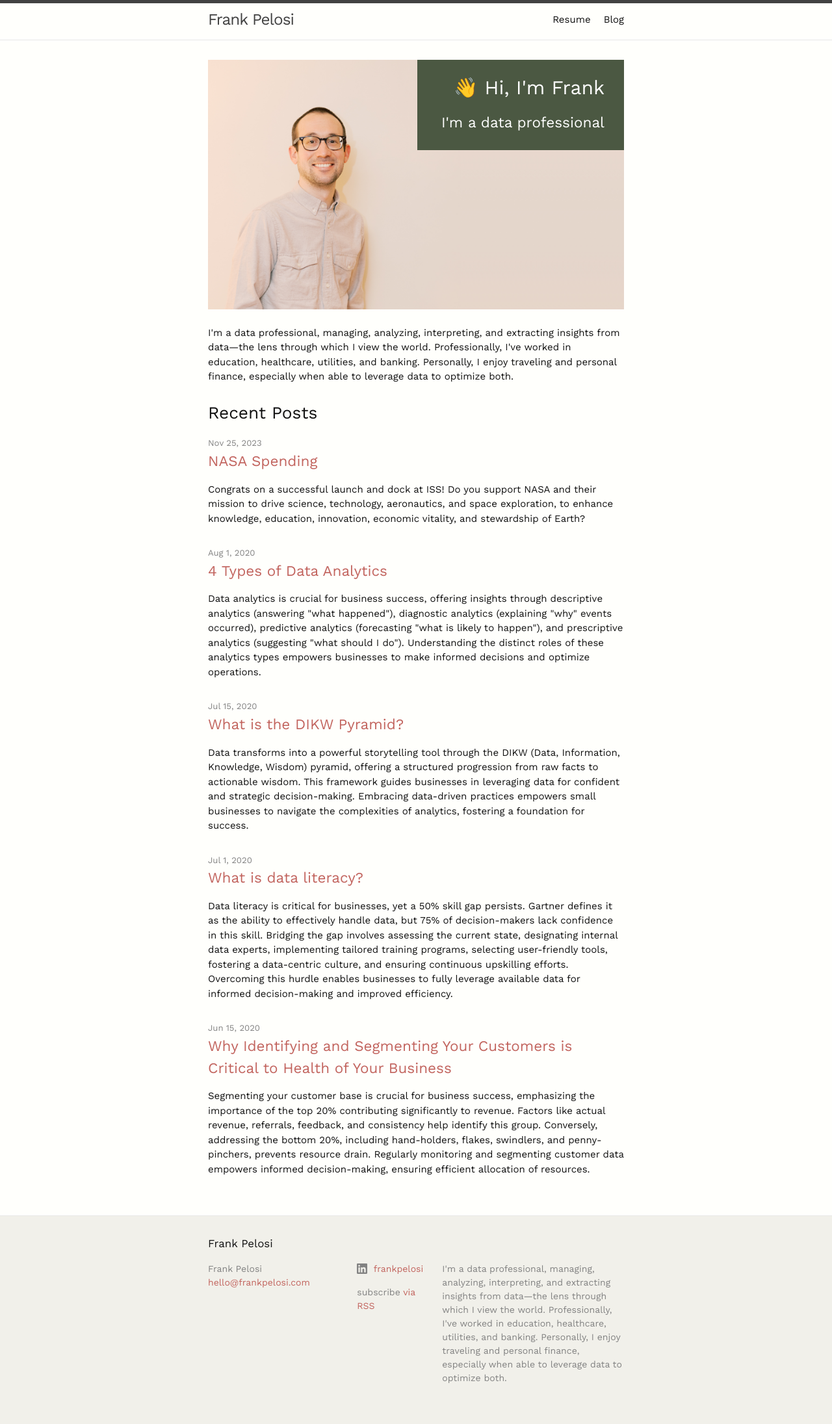
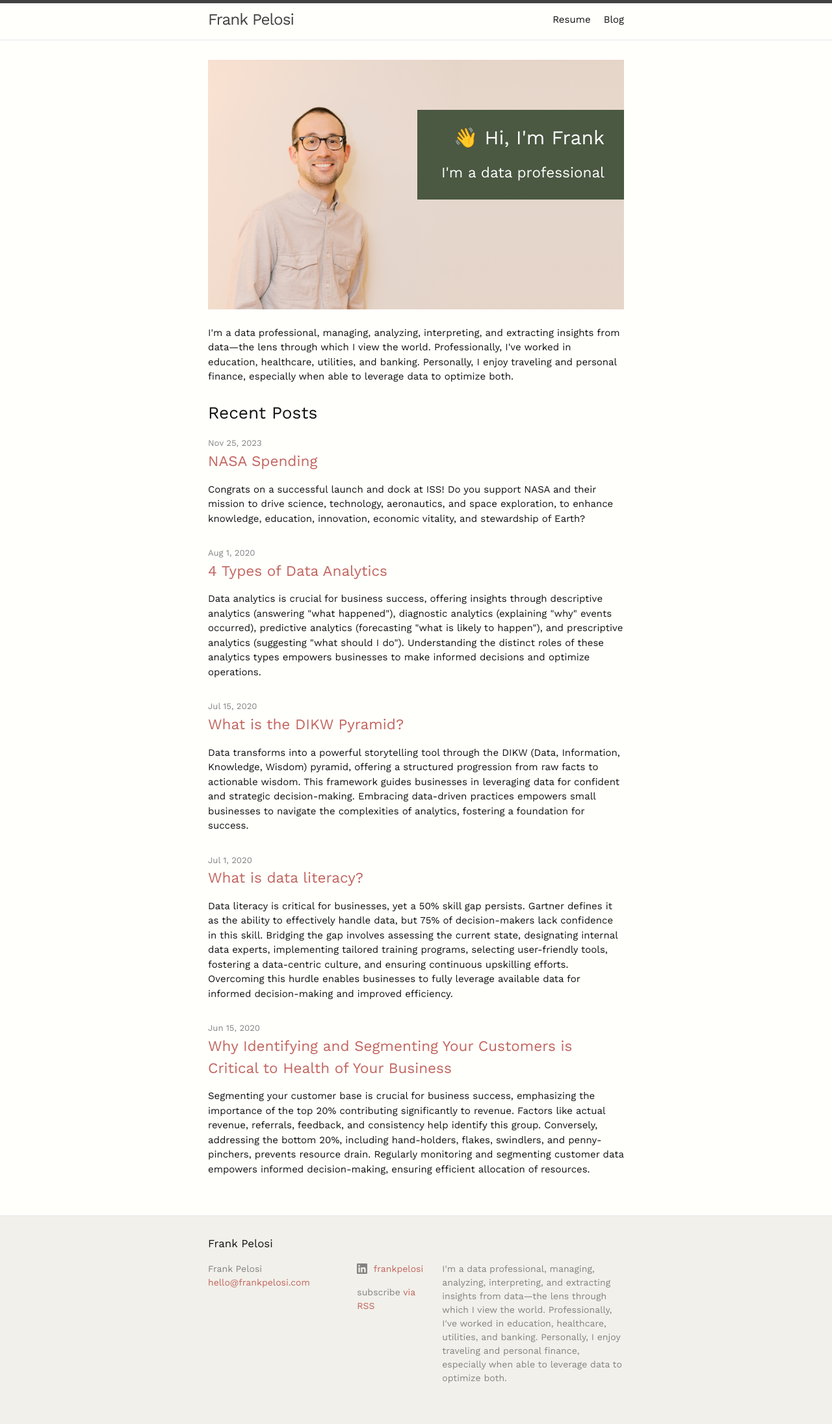
Before and after one commit to fpelosi/portfolio, a Jekyll site: the page built from index.md, in a window 1280 px wide. Shown: the whole page at 65% size. Built offline with Jekyll 4.4.1, drawn with Linux system fonts in a browser that asks for light colours; emoji names are drawn with the system emoji font.

Commit message:
Update profile

```diff
--- a/_includes/profile.html
+++ b/_includes/profile.html
@@ -20,7 +20,7 @@
 
 .header-text {
     position: absolute;
-    top: 0%;
+    top: 20%;
     right: 0;
     padding: 20px 30px 10px 0;
     color: #fff; /* Text color */
@@ -29,6 +29,18 @@
     width: 45%; /* Same as the width of the photo-container */
 }
 
+@include media-query($on-palm) {
+    .header-text {
+        position: absolute;
+        top: 0%;
+        right: 0;
+        padding: 20px 30px 10px 0;
+        color: #fff; /* Text color */
+        text-align: right;
+        background: #4B5842; /* Background color for the header text */
+        width: 45%; /* Same as the width of the photo-container */
+    }
+}
 </style>
 
 
```
